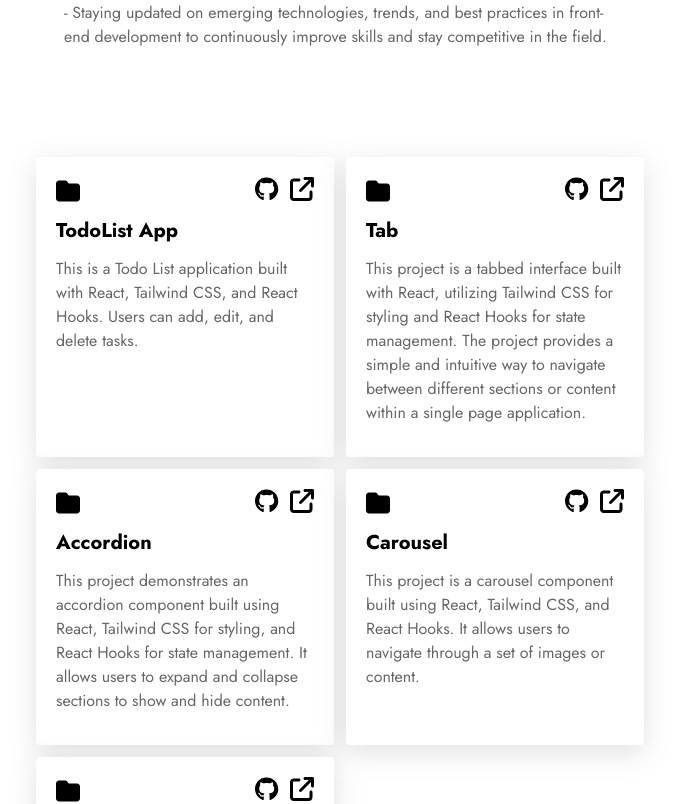
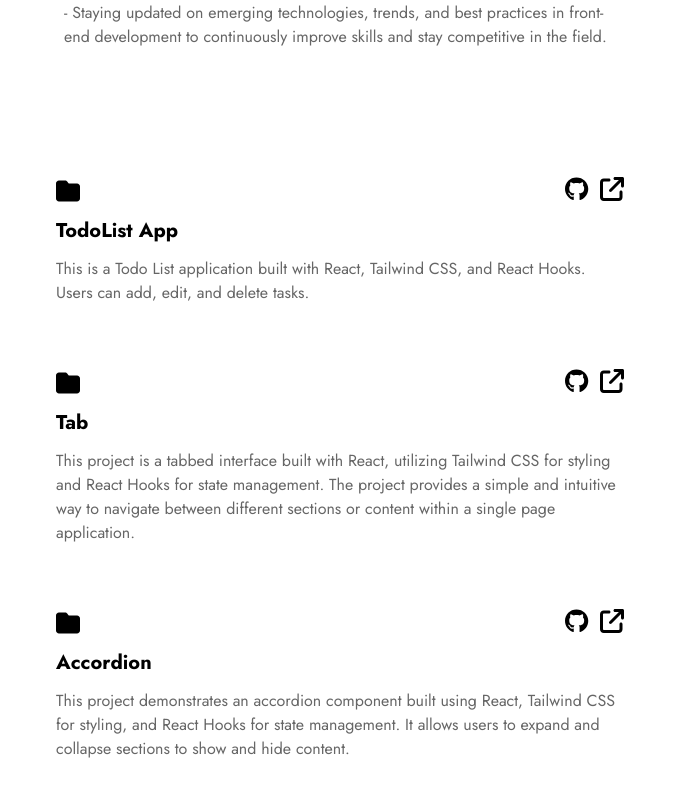
Before and after one commit to Mark-Alexis-Posadas/react-portfolio, a React (Vite) app: page / in a window 1280 px wide. Shown: the part 2347-3151 px from the top of the page, without its empty margins (556-1235 px from the left). Built offline with nearby package versions, Linux system fonts and the light colour scheme.

Commit message:
remove projects card shadow

```diff
--- a/src/pages/projects/index.tsx
+++ b/src/pages/projects/index.tsx
@@ -9,15 +9,12 @@ import { faGithub } from "@fortawesome/free-brands-svg-icons";
 
 export default function Projects() {
   return (
-    <section
-      className="grid grid-cols-1 md:grid-cols-2 gap-3 py-10"
-      id="projects"
-    >
+    <section className="grid grid-cols-1 gap-3 py-10" id="projects">
       <>
         {projectsData.map((data) => (
           <div
             key={data.id}
-            className="flex flex-col rounded transition transform duration-300 hover:shadow-lg hover:scale-105 p-5 dark:bg-[#1f1f1f] dark:text-[#999] bg-white shadow-custom-shadow"
+            className="flex flex-col rounded transition transform duration-300 hover:scale-105 p-5 dark:bg-[#1f1f1f] dark:text-[#999]  hover:bg-white hover:shadow-custom-shadow"
           >
             <header className="flex items-center justify-between">
               <FontAwesomeIcon className="text-2xl" icon={faFolder} />
```
